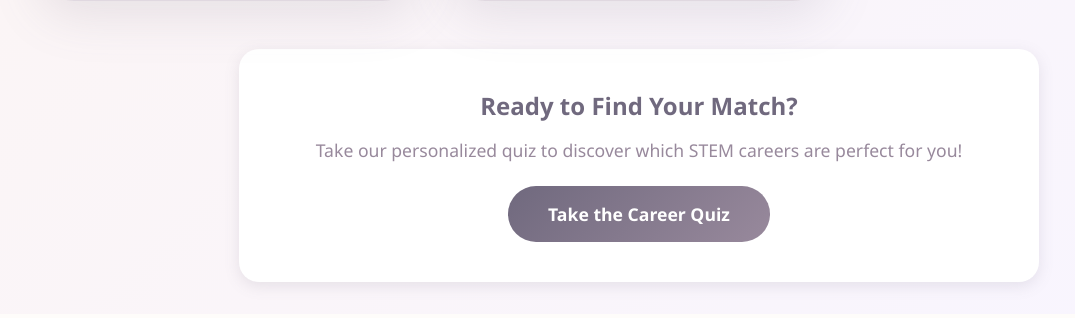
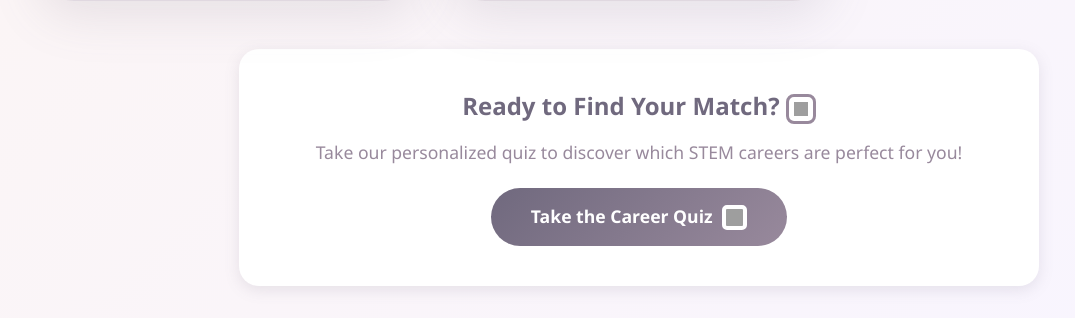
Before and after one commit to jenneighh/HACKATHON-2026, a Flask app: page /careers in a window 1280 px wide. Shown: the part 5373-5691 px from the top of the page, without its empty margins (1-1076 px from the left). Before the commit the page ends 5664 px from the top, so only its background shows below. Run offline with Flask 3, Linux system fonts and the light colour scheme; grey boxes are pictures that could not be loaded.

Commit message:
Revert "Remove book emojis from careers page"
This reverts commit 85cda79abcbb7306443658c4adfa84a73fa162e7.

```diff
--- a/templates/careers.html
+++ b/templates/careers.html
@@ -793,9 +793,9 @@
     </div>
 
     <div class="cta-section">
-        <h2>Ready to Find Your Match?</h2>
+        <h2>Ready to Find Your Match? <img src="https://cdn-icons-png.flaticon.com/512/616/616490.png" style="width: 30px; height: 30px; vertical-align: middle; border: 3px solid #98899C; border-radius: 8px; padding: 5px; background: white;"></h2>
         <p>Take our personalized quiz to discover which STEM careers are perfect for you!</p>
-        <a href="/quiz" class="btn">Take the Career Quiz</a>
+        <a href="/quiz" class="btn">Take the Career Quiz <img src="https://cdn-icons-png.flaticon.com/512/3242/3242257.png" style="width: 25px; height: 25px; vertical-align: middle; border: 2px solid white; border-radius: 5px; padding: 2px; background: white; margin-left: 5px;"></a>
     </div>
 
     <script>
```
